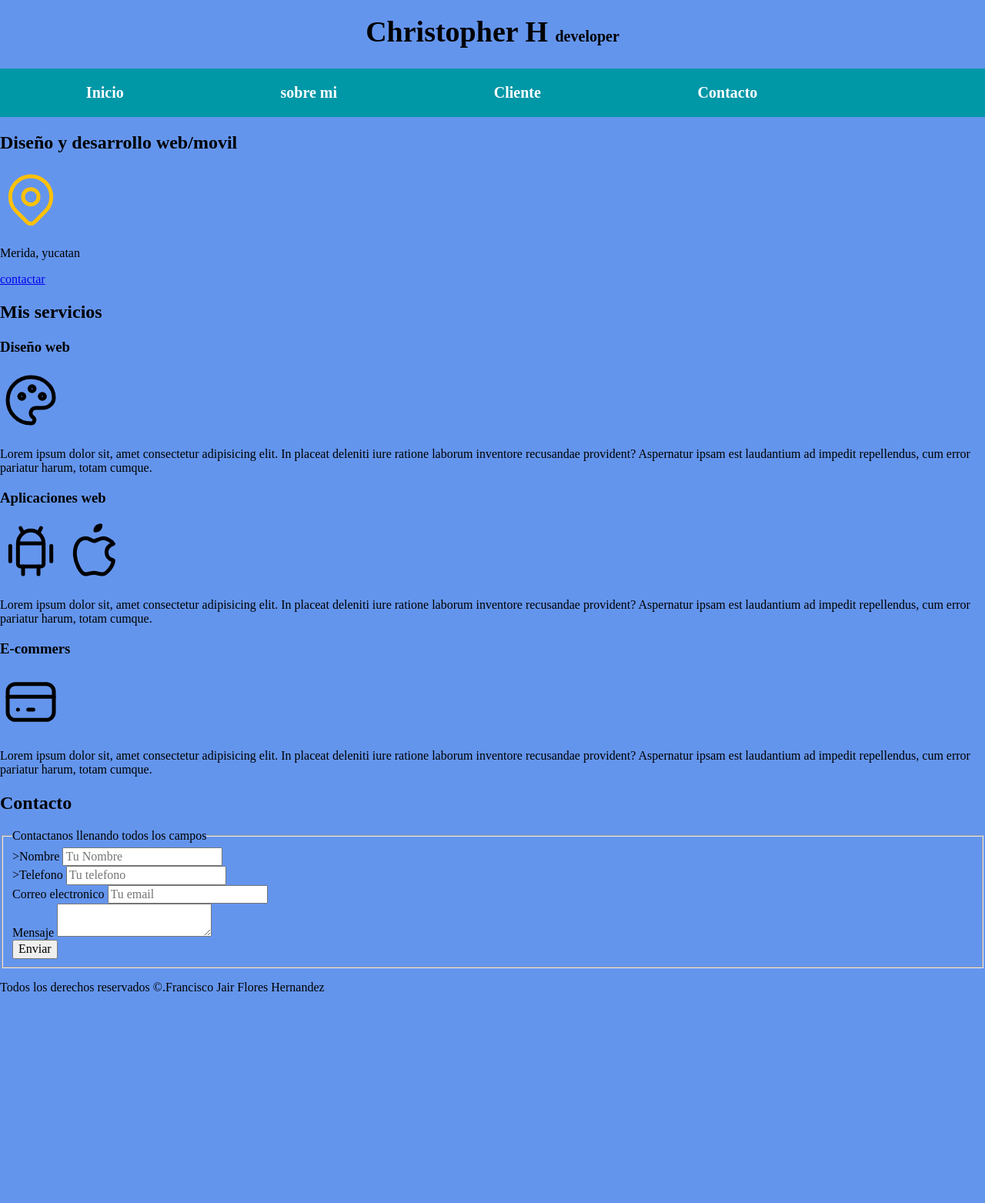
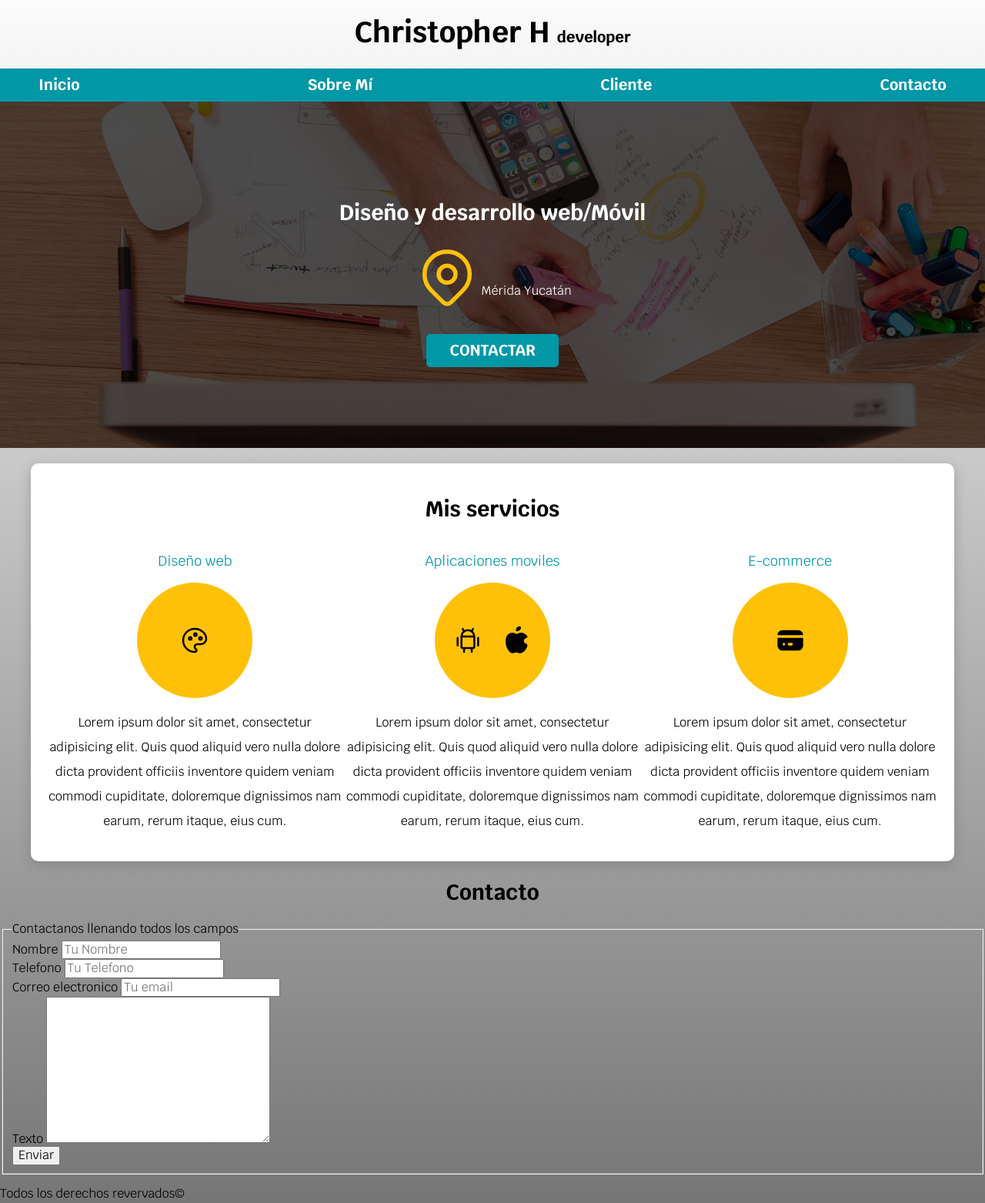
Before and after one commit to christopherhg/DeveloperPage, a plain HTML site: page index.html in a window 1280 px wide. Shown: the part 40-1603 px from the top of the page at 77% size. Before the commit the page ends 1348 px from the top, so only its background shows below. Drawn offline with Linux system fonts and the light colour scheme.

Commit message:
Css grid en servicios + Agregado de la imagen Hero

```diff
--- a/css/styles.css
+++ b/css/styles.css
@@ -6,87 +6,221 @@
     --secundario: #0097a7;
     --gris: #757575;
 
+
   }
 
 
 
   html{
     font-size: 62.5%;
+    /*Hack para boxmodel*/
+    box-sizing: border-box;
+  }
+  /*Hack para boxmodel*/
+  *,*::before,*::after{
+    box-sizing: inherit;
+  }
+  /*Tipo grafia*/
+  h1{
+    font-size: 3.8rem;
+  }
+  h2{
+    font-size: 2.8rem;
+  }
+  h3{
+    font-size: 1.8rem;
+  }
+  h1,h2,h3{
+    text-align:center;
   }
   body {
     font-size: 16px;
+    font-family: 'krub', sans-serif;
+    background-image: linear-gradient(to top,var(--gris)0%, var(--blanco)100%);
+
   }
-  .titulo{
-    text-align: center;
-    font-size: 3.8rem;
+
+  .titulo span{
+    font-size: 2rem;
 
 
   }
-  .titulo span{
-    font-size: 2rem;
-
-  }
-  /*.navegacion-principal{
+  .navegacion-principal{
     background-color: var(--secundario);
 
 
-  }*/
+  }
 
   .nav-bg{
     background-color: var(--secundario);
   }
   .contenedor{
-    width: 120rem;
+    max-width: 120rem;
    /*Una manera de poner los 4 margenes en 4 propiedades
     margin-top: 0;
     margin-bottom:  0;
     margin-right: auto;*/
     /*margin: 0 auto 0 auto ;  tomando las posiciones del reloj*/
     margin:0 auto; /*El primer valor corresponde a top-bottom y el segundo valor corrresponde a right-left */
+  }
+  /*Displaying block orizontal-inline es vertical*/
+
+  .navegacion-principal{
+    align-items: center;
+    display:flex;
+    flex-direction: column;
+    /*Justify-content es para filas
+    alaing-items es para columnas (flex-direction)*/
+
+    justify-content: space-between;
+    font-size: 2rem;
+    font-weight: bold;
+    /*Weight es para poner negritas*/
+
+  }
+  @media (min-width:768px){
+    .navegacion-principal{
+      flex-direction: row;
+    }
 
   }
   .navegacion-principal a{
-
-    background-color: null;
-
-  }
-  /*Displaying block orizontal-inline es verticar*/
-  .navegacion-principal{
     padding: 1rem;
-    display: flex;
-    /*  justifi content es para filas
-    align-items es para columnas flex-direction
-    */
-    justify-content: space-around;
-    font-size: 2rem;
-    font-weight: bold; /* negritas*/
-
-  }
-
-  .navegacion-principal a{
-        padding: 1rem;
     color:var(--blanco);
     text-decoration:none;
   }
   /*sentrar el nav y investigar que es flex box*/
 
+  .navegacion-principal a:hover{
+  background-color: var(--primario);
+  color:var(--oscuro);
+  }
+  /*hover es una seudo clase-porque se activa cuando haces una accion- Las maneras para css  talwind y boostrap*/
 
-  .navegacion-principal a:hover{
+  /*Tamaños recomendados para media query
+  480px para moviles
+  768px para tablets
+  1140px para laptops
+  1400px para dispositivos más grandes como monitores o tvs*/
+  body { background-color: beige; }
+  /*
+  @media (min-width: 480px){
+  body{
+   background-color:blue;}
 
-    background-color: var(--primario);
+
+  @media (min-width: 780px){
+    body{
+      /*background-color:cornflowerblue;}
+    }
+    @media (min-width:px){
+
+    }
+    /* que es un snippet y que es json/*/
+  .hero{
+    background-image: url(../image/hero.jpg);
+    /*../ Es para regresar un nivel del directorio, la carpeta img está afuera */
+    background-repeat: no-repeat;
+    /**es imagenes pequeñas suele repertise y abarcar el espacio de la pagina */
+    background-size: cover; /* Sirve para cubrir la imagen con el todo el tamaño*/
+    height: 450px;/*Alto del elemento hero*/
+    position: relative; /*Para manipular la posicion, el padre siempre debe ser relative */
+  }
+  .contenedor-hero{
+    position: absolute;/*El hijo debe de ser absoluto*/
+    background-color: rgba(0, 0, 0, .7);
+    width: 100%;
+    height: 100%;
+    /*.7 es la trasparencia*/
+    /*alinear y vertical y horizontalmente*/
+    display:flex;
+    flex-direction:column;
+    align-items:center;
+    justify-content: center;
+
+
 
   }
-body{
-  background-color: beige;
-}
-  @media (min-width: 480px) {
-    body{
-      background-color: blue;
+  .contenedor-hero p, .contenedor-hero h2{
+    color: var(--blanco);
+  }
+  .ubicacion{
+    display:flex;
+    align-items: flex-end;
+
+  }
+  .botton{
+    background-color:var(--secundario);
+    color: var(--blanco);
+    padding: 1rem 3rem;
+    margin-top:3rem;/*Separacion superior*/
+    font-size:2rem;
+    text-decoration: none; /*Quitar subrayado*/
+    text-transform: uppercase;/*Convertir texto en mayusculas*/
+    font-weight:bold;/*poner texto en negrita*/
+    border-radius: .5rem; /*Borde de las esquinas redondeadas */
+    width:90%; /*Ancho del boton*/
+    text-align:center; /*Centrar texto del boton*/
+  }
+  @media (min-width:768px){
+    .botton{
+      width: auto;
     }
+
+  }
+  .sombra{
+    margin-top: 2rem;
+     box-shadow: 0px 5px 15px 0px rgba(112,112,112,0.48);
+     /*Motor para google chrome*/
+    -webkit-box-shadow: 0px 5px 15px 0px rgba(112,112,112,0.48);
+    /*Motor para google firefox*/
+    -moz-box-shadow: 0px 5px 15px 0px rgba(112,112,112,0.48);;
+    background-color: var(--blanco);
+    padding: 2rem;
+    border-radius: 1rem;
+    /*Vamos adaptar la seccion de mis servicios usando "flexbos".
+    y que es box shadow, blur, box model
+    son motores para firefox y chrome
+    mox-boxshadow webkit-box-shadow*/
   }
 
-  @media (min-width: 780px) {
-    body{
-      background-color: cornflowerblue;
-    }
+
+
+  /*servicios*/
+  @media (min-width: 768px){
+   .servicios{
+    display: grid;
+   /* grid-template-columns: 1fr 1fr 1fr;*/
+    grid-template-columns: repeat(3,1fr);
+   }
+
+   .servicio{
+    display: flex;
+    flex-direction: column;
+    align-items: center;
+   }
+  /*ajustar color y sin negritas del h3*/
+  .servicio h3 {
+    color: var(--secundario);
+    font-weight: normal;
+
   }
+
+  .servicio p{
+    text-align: center;
+    /*interlineado*/
+    line-height: 2;
+  }
+  /*ccs grid en mis servicios*/
+  .servicio .iconos{
+  height: 15rem;
+  width: 15rem;
+  background-color: var(--primario);
+  border-radius: 50%;
+  display: flex;
+  justify-content: space-evenly;
+  align-items: center;
+
+  }
+
+  }
--- a/index.html
+++ b/index.html
@@ -20,51 +20,57 @@
 
 <header>
  <h1 class="titulo">Christopher H <span>developer</span> </h1>
-
 </header>
 <div class="nav-bg">
-<nav class="navegacion-principal">
-<a href="https://siga.merida.tecnm.mx/ss/Home/LogIn?ReturnUrl=%2Fss%2FFinances%2FBalance">Inicio</a>
-<a href="">sobre mi</a>
-<a href="">Cliente</a>
-<a href="">Contacto</a>
-<img src="#" alt="">
+<nav class="navegacion-principal contenedor">
+  <a href="#">Inicio</a>
+  <a href="#">Sobre Mí</a>
+  <a href="#">Cliente</a>
+  <a href="#">Contacto</a>
+
 </nav>
 </div>
 
 
+<section class="hero">
+<div class="contenedor-hero">
 
- <h2>Diseño y desarrollo web/movil</h2>
-
- <svg xmlns="http://www.w3.org/2000/svg" class="icon icon-tabler icon-tabler-map-pin" width="80" height="80" viewBox="0 0 24 24" stroke-width="1.5" stroke="#ffc107" fill="none" stroke-linecap="round" stroke-linejoin="round">
+  <h2 class="titulo">Diseño y desarrollo web/Móvil</h2>
+  <div class="ubicacion">
+  <svg xmlns="http://www.w3.org/2000/svg" class="icon icon-tabler icon-tabler-map-pin" width="88" height="88" viewBox="0 0 24 24" stroke-width="1.5" stroke="#ffc107" fill="none" stroke-linecap="round" stroke-linejoin="round">
     <path stroke="none" d="M0 0h24v24H0z" fill="none"/>
     <path d="M9 11a3 3 0 1 0 6 0a3 3 0 0 0 -6 0" />
     <path d="M17.657 16.657l-4.243 4.243a2 2 0 0 1 -2.827 0l-4.244 -4.243a8 8 0 1 1 11.314 0z" />
   </svg>
+  <p>Mérida Yucatán</p>
+  </div>
+  <a class="botton">Contactar</a>
 
- <section>
- <p>Merida, yucatan</p>
+</section>
+  <main class="contenedor sombra">
 
- <a href="#">contactar</a>
-</section>
- <main>
-<h2>Mis servicios</h2>
- <section>
+      <h2> Mis servicios</h2>
+      <div class="servicios">
+<section class="servicio">
+
   <h3>Diseño web</h3>
-<svg xmlns="http://www.w3.org/2000/svg" class="icon icon-tabler icon-tabler-palette" width="80" height="80" viewBox="0 0 24 24" stroke-width="1.5" stroke="#000000" fill="none" stroke-linecap="round" stroke-linejoin="round">
+  <div class="iconos">
+  <svg xmlns="http://www.w3.org/2000/svg" class="icon icon-tabler icon-tabler-palette" width="40" height="40" viewBox="0 0 24 24" stroke-width="1.5" stroke="#000000" fill="none" stroke-linecap="round" stroke-linejoin="round">
     <path stroke="none" d="M0 0h24v24H0z" fill="none"/>
     <path d="M12 21a9 9 0 0 1 0 -18c4.97 0 9 3.582 9 8c0 1.06 -.474 2.078 -1.318 2.828c-.844 .75 -1.989 1.172 -3.182 1.172h-2.5a2 2 0 0 0 -1 3.75a1.3 1.3 0 0 1 -1 2.25" />
     <path d="M8.5 10.5m-1 0a1 1 0 1 0 2 0a1 1 0 1 0 -2 0" />
     <path d="M12.5 7.5m-1 0a1 1 0 1 0 2 0a1 1 0 1 0 -2 0" />
     <path d="M16.5 10.5m-1 0a1 1 0 1 0 2 0a1 1 0 1 0 -2 0" />
   </svg>
+</div>
+  <p>Lorem ipsum dolor sit amet, consectetur adipisicing elit. Quis quod aliquid vero nulla dolore dicta provident officiis inventore quidem veniam commodi cupiditate, doloremque dignissimos nam earum, rerum itaque, eius cum.</p>
 
-<p>Lorem ipsum dolor sit, amet consectetur adipisicing elit. In placeat deleniti iure ratione laborum inventore recusandae provident? Aspernatur ipsam est laudantium ad impedit repellendus, cum error pariatur harum, totam cumque.</p>
 </section>
-<section>
-<h3>Aplicaciones web</h3>
 
-<svg xmlns="http://www.w3.org/2000/svg" class="icon icon-tabler icon-tabler-brand-android" width="80" height="80" viewBox="0 0 24 24" stroke-width="1.5" stroke="#000000" fill="none" stroke-linecap="round" stroke-linejoin="round">
+<section class="servicio">
+  <h3>Aplicaciones moviles</h3>
+  <div class="iconos">
+  <svg xmlns="http://www.w3.org/2000/svg" class="icon icon-tabler icon-tabler-brand-android" width="40" height="40" viewBox="0 0 24 24" stroke-width="1.5" stroke="#000000" fill="none" stroke-linecap="round" stroke-linejoin="round">
     <path stroke="none" d="M0 0h24v24H0z" fill="none"/>
     <path d="M4 10l0 6" />
     <path d="M20 10l0 6" />
@@ -73,72 +79,69 @@
     <path d="M16 3l-1 2" />
     <path d="M9 18l0 3" />
     <path d="M15 18l0 3" />
-
   </svg>
-
-  <svg xmlns="http://www.w3.org/2000/svg" class="icon icon-tabler icon-tabler-brand-apple" width="80" height="80" viewBox="0 0 24 24" stroke-width="1.5" stroke="#000000" fill="none" stroke-linecap="round" stroke-linejoin="round">
+  <svg xmlns="http://www.w3.org/2000/svg" class="icon icon-tabler icon-tabler-brand-apple-filled" width="40" height="40" viewBox="0 0 24 24" stroke-width="1.5" stroke="#000000" fill="none" stroke-linecap="round" stroke-linejoin="round">
     <path stroke="none" d="M0 0h24v24H0z" fill="none"/>
-    <path d="M8.286 7.008c-3.216 0 -4.286 3.23 -4.286 5.92c0 3.229 2.143 8.072 4.286 8.072c1.165 -.05 1.799 -.538 3.214 -.538c1.406 0 1.607 .538 3.214 .538s4.286 -3.229 4.286 -5.381c-.03 -.011 -2.649 -.434 -2.679 -3.23c-.02 -2.335 2.589 -3.179 2.679 -3.228c-1.096 -1.606 -3.162 -2.113 -3.75 -2.153c-1.535 -.12 -3.032 1.077 -3.75 1.077c-.729 0 -2.036 -1.077 -3.214 -1.077z" />
-    <path d="M12 4a2 2 0 0 0 2 -2a2 2 0 0 0 -2 2" />
+    <path d="M15.079 5.999l.239 .012c1.43 .097 3.434 1.013 4.508 2.586a1 1 0 0 1 -.344 1.44c-.05 .028 -.372 .158 -.497 .217a4.15 4.15 0 0 0 -.722 .431c-.614 .461 -.948 1.009 -.942 1.694c.01 .885 .339 1.454 .907 1.846c.208 .143 .436 .253 .666 .33c.126 .043 .426 .116 .444 .122a1 1 0 0 1 .662 .942c0 2.621 -3.04 6.381 -5.286 6.381c-.79 0 -1.272 -.091 -1.983 -.315l-.098 -.031c-.463 -.146 -.702 -.192 -1.133 -.192c-.52 0 -.863 .06 -1.518 .237l-.197 .053c-.575 .153 -.964 .226 -1.5 .248c-2.749 0 -5.285 -5.093 -5.285 -9.072c0 -3.87 1.786 -6.92 5.286 -6.92c.297 0 .598 .045 .909 .128c.403 .107 .774 .26 1.296 .508c.787 .374 .948 .44 1.009 .44h.016c.03 -.003 .128 -.047 1.056 -.457c1.061 -.467 1.864 -.685 2.746 -.616l-.24 -.012z" stroke-width="0" fill="currentColor" />
+    <path d="M14 1a1 1 0 0 1 1 1a3 3 0 0 1 -3 3a1 1 0 0 1 -1 -1a3 3 0 0 1 3 -3z" stroke-width="0" fill="currentColor" />
   </svg>
-<p>Lorem ipsum dolor sit, amet consectetur adipisicing elit. In placeat deleniti iure ratione laborum inventore recusandae provident? Aspernatur ipsam est laudantium ad impedit repellendus, cum error pariatur harum, totam cumque.</p>
+  </div>
+  <p>Lorem ipsum dolor sit amet, consectetur adipisicing elit. Quis quod aliquid vero nulla dolore dicta provident officiis inventore quidem veniam commodi cupiditate, doloremque dignissimos nam earum, rerum itaque, eius cum.</p>
 </section>
 
+<section class="servicio">
+  <h3>E-commerce</h3>
+  <div class="iconos">
+  <svg xmlns="http://www.w3.org/2000/svg" class="icon icon-tabler icon-tabler-credit-card-filled" width="40" height="40" viewBox="0 0 24 24" stroke-width="1.5" stroke="#000000" fill="none" stroke-linecap="round" stroke-linejoin="round">
+    <path stroke="none" d="M0 0h24v24H0z" fill="none"/>
+    <path d="M22 10v6a4 4 0 0 1 -4 4h-12a4 4 0 0 1 -4 -4v-6h20zm-14.99 4h-.01a1 1 0 1 0 .01 2a1 1 0 0 0 0 -2zm5.99 0h-2a1 1 0 0 0 0 2h2a1 1 0 0 0 0 -2zm5 -10a4 4 0 0 1 4 4h-20a4 4 0 0 1 4 -4h12z" stroke-width="0" fill="currentColor" />
+  </svg>
+</div>
+<p>Lorem ipsum dolor sit amet, consectetur adipisicing elit. Quis quod aliquid vero nulla dolore dicta provident officiis inventore quidem veniam commodi cupiditate, doloremque dignissimos nam earum, rerum itaque, eius cum.</p>
+
+</section>
+</div>
+</main>
+
 <section>
-<h3>E-commers</h3>
-<svg xmlns="http://www.w3.org/2000/svg" class="icon icon-tabler icon-tabler-credit-card" width="80" height="80" viewBox="0 0 24 24" stroke-width="1.5" stroke="#000000" fill="none" stroke-linecap="round" stroke-linejoin="round">
-    <path stroke="none" d="M0 0h24v24H0z" fill="none"/>
-    <path d="M3 5m0 3a3 3 0 0 1 3 -3h12a3 3 0 0 1 3 3v8a3 3 0 0 1 -3 3h-12a3 3 0 0 1 -3 -3z" />
-    <path d="M3 10l18 0" />
-    <path d="M7 15l.01 0" />
-    <path d="M11 15l2 0" />
-  </svg>
-<p>Lorem ipsum dolor sit, amet consectetur adipisicing elit. In placeat deleniti iure ratione laborum inventore recusandae provident? Aspernatur ipsam est laudantium ad impedit repellendus, cum error pariatur harum, totam cumque.</p>
-</section>
-</main>
-<section>
-
   <h2>Contacto</h2>
-
-    <form >
+  <form>
     <fieldset>
-
-            <legend>Contactanos llenando todos los campos</legend>
+      <Legend>Contactanos llenando todos los campos</Legend>
       <div>
-            <label >>Nombre</label>
+        <label>Nombre</label>
         <input type="text" placeholder="Tu Nombre">
-            </div>
-            <div>
-                <label >>Telefono</label>
-            <input type="tel" placeholder="Tu telefono">
-
-
-            </div>
-            <div>
-                <label >Correo electronico</label>
-                <input type="email" placeholder="Tu email">
 
       </div>
 
       <div>
-                <label >Mensaje</label>
-                <textarea ></textarea>
+        <label for="">Telefono</label>
+        <input type="tel" placeholder="Tu Telefono">
       </div>
+
+      <div>
+        <label for="">Correo electronico</label>
+        <input type="email" placeholder="Tu email" >
+      </div>
+
+      <div>
+        <label>Texto</label>
+        <textarea name="" id="" cols="30" rows="10"></textarea>
+
+      </div>
+
       <div>
         <input type="submit" value="Enviar">
 
       </div>
     </fieldset>
-
-
-
-
   </form>
 </section>
 
+<footer>
+  <p>Todos los derechos revervados©</p>
+</footer>
 
-<footer>
-<p>Todos los derechos reservados ©.Francisco Jair Flores Hernandez </p>
-</footer>
+
 </body>
 </html>
```
Also changed, not shown: image/hero.jpg (added). Lines whose indentation alone changed are shown as unchanged.
